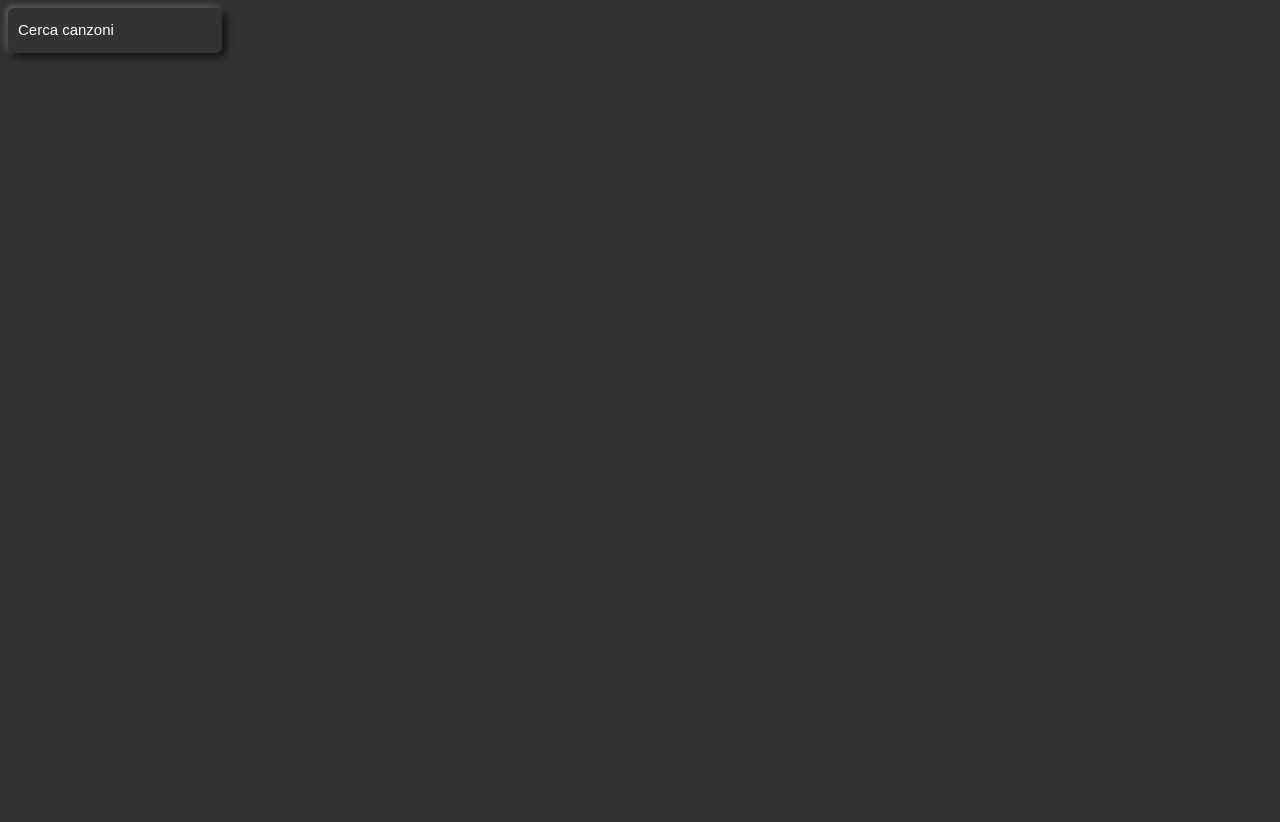
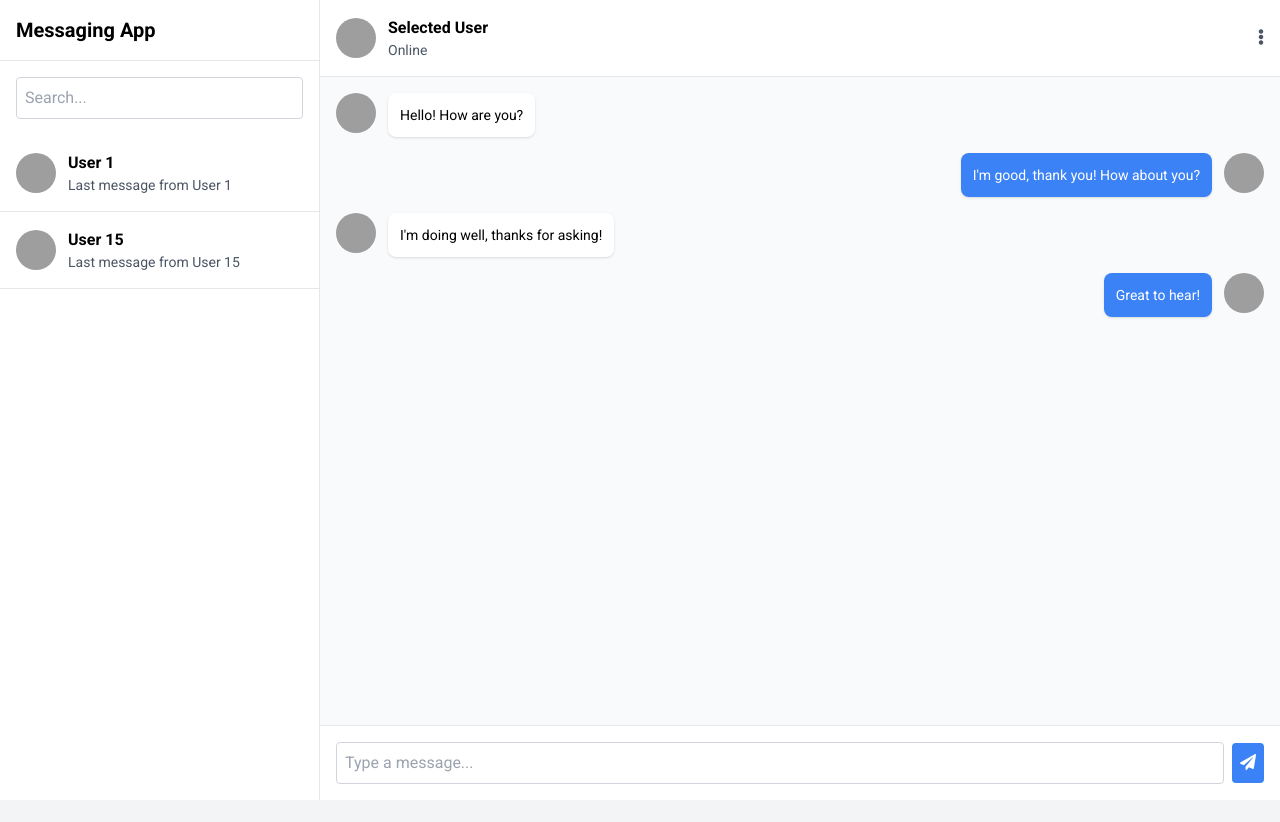
Before and after one commit to TommyTommy10/Font-Selector, a plain HTML site: page index.html in a window 1280 px wide. Before the commit the page ends 800 px from the top, so only its background shows below. Drawn offline with nearby package versions, Linux system fonts and the light colour scheme; grey boxes are pictures that could not be loaded.

Commit message:
Update index.html

```diff
--- a/index.html
+++ b/index.html
@@ -1,97 +1,99 @@
 <!DOCTYPE html>
 <html lang="en">
 <head>
-    <meta charset="UTF-8">
-    <meta name="viewport" content="width=device-width, initial-scale=1.0">
-    <title>Song Search</title>
+    <meta charset="utf-8"/>
+    <meta content="width=device-width, initial-scale=1.0" name="viewport"/>
+    <title>Messaging App</title>
+    <script src="https://cdn.tailwindcss.com"></script>
+    <link href="https://cdnjs.cloudflare.com/ajax/libs/font-awesome/5.15.3/css/all.min.css" rel="stylesheet"/>
+    <link href="https://fonts.googleapis.com/css2?family=Roboto:wght@400;500;700&display=swap" rel="stylesheet"/>
     <style>
         body {
-            background-color: #333;
-            color: #fff;
-            font-family: Arial, sans-serif;
-        }
-
-        .container {
-            display: flex;
-            flex-direction: column;
-            gap: 7px;
-            position: relative;
-        }
-
-        .container .label {
-            font-size: 15px;
-            padding-left: 10px;
-            position: absolute;
-            top: 13px;
-            transition: 0.3s;
-            pointer-events: none;
-        }
-
-        .input {
-            width: 200px;
-            height: 45px;
-            border: none;
-            outline: none;
-            padding: 0px 7px;
-            border-radius: 6px;
-            color: #fff;
-            font-size: 15px;
-            background-color: transparent;
-            box-shadow: 3px 3px 10px rgba(0,0,0,1),
-                        -1px -1px 6px rgba(255, 255, 255, 0.4);
-        }
-
-        .input:focus {
-            border: 2px solid transparent;
-            color: #fff;
-            box-shadow: 3px 3px 10px rgba(0,0,0,1),
-                        -1px -1px 6px rgba(255, 255, 255, 0.4),
-                        inset 3px 3px 10px rgba(0,0,0,1),
-                        inset -1px -1px 6px rgba(255, 255, 255, 0.4);
-        }
-
-        .container .input:valid ~ .label,
-        .container .input:focus ~ .label {
-            transition: 0.3s;
-            padding-left: 2px;
-            transform: translateY(-35px);
-        }
-
-        .container .input:valid,
-        .container .input:focus {
-            box-shadow: 3px 3px 10px rgba(0,0,0,1),
-                        -1px -1px 6px rgba(255, 255, 255, 0.4),
-                        inset 3px 3px 10px rgba(0,0,0,1),
-                        inset -1px -1px 6px rgba(255, 255, 255, 0.4);
-        }
-
-        .search-results {
-            margin-top: 20px;
+            font-family: 'Roboto', sans-serif;
         }
     </style>
 </head>
-<body>
-    <div class="container">
-        <input required="" type="text" name="text" class="input" id="search-input">
-        <label class="label" for="search-input">Cerca canzoni</label>
+<body class="bg-gray-100">
+    <div class="flex h-screen">
+        <!-- Sidebar -->
+        <div class="w-1/4 bg-white border-r border-gray-200">
+            <div class="p-4 border-b border-gray-200">
+                <h1 class="text-xl font-bold">Messaging App</h1>
+            </div>
+            <div class="p-4">
+                <input class="w-full p-2 border border-gray-300 rounded" placeholder="Search..." type="text"/>
+            </div>
+            <div class="overflow-y-auto h-full">
+                <!-- User List -->
+                <div class="p-4 border-b border-gray-200 flex items-center">
+                    <img alt="Profile picture of user 1" class="w-10 h-10 rounded-full mr-3" src="https://storage.googleapis.com/a1aa/image/SvMPtfU55a36e0V4h1JayMcG6XE9K3i30UeG5euNVgelCGeBF.jpg"/>
+                    <div>
+                        <p class="font-bold">User  1</p>
+                        <p class="text-sm text-gray-600">Last message from User 1</p>
+                    </div>
+                </div>
+                <!-- Repeat for other users -->
+                <!-- ... -->
+                <div class="p-4 border-b border-gray-200 flex items-center">
+                    <img alt="Profile picture of user 15" class="w-10 h-10 rounded-full mr-3" src="https://storage.googleapis.com/a1aa/image/IcJeijer64tHyUnxfViGBGSZvPY6AFvE5av4R8Y50cCsghPoA.jpg"/>
+                    <div>
+                        <p class="font-bold">User  15</p>
+                        <p class="text-sm text-gray-600">Last message from User 15</p>
+                    </div>
+                </div>
+            </div>
+        </div>
+        <!-- Main Chat Area -->
+        <div class="w-3/4 flex flex-col">
+            <div class="flex items-center justify-between p-4 border-b border-gray-200 bg-white">
+                <div class="flex items-center">
+                    <img alt="Profile picture of selected user" class="w-10 h-10 rounded-full mr-3" src="https://storage.googleapis.com/a1aa/image/fWqOezfXrldRLI7VWB7jmmLow2eCC4i3mXvcYXKh6Xy1BDfgC.jpg"/>
+                    <div>
+                        <p class="font-bold">Selected User</p>
+                        <p class="text-sm text-gray-600">Online</p>
+                    </div>
+                </div>
+                <div>
+                    <button class="text-gray-600 hover:text-gray-800">
+                        <i class="fas fa-ellipsis-v"></i>
+                    </button>
+                </div>
+            </div>
+            <div class="flex-1 p-4 overflow-y-auto bg-gray-50">
+                <div class="flex mb-4">
+                    <img alt="Profile picture of selected user" class="w-10 h-10 rounded-full mr-3" src="https://storage.googleapis.com/a1aa/image/fWqOezfXrldRLI7VWB7jmmLow2eCC4i3mXvcYXKh6Xy1BDfgC.jpg"/>
+                    <div class="bg-white p-3 rounded-lg shadow">
+                        <p class="text-sm">Hello! How are you?</p>
+                    </div>
+                </div>
+                <div class="flex mb-4 justify-end">
+                    <div class="bg-blue-500 text-white p-3 rounded-lg shadow">
+                        <p class="text-sm">I'm good, thank you! How about you?</p>
+                    </div>
+                    <img alt="Profile picture of current user" class="w-10 h-10 rounded-full ml-3" src="https://storage.googleapis.com/a1aa/image/gaO9cGs4GRreQCOVuTUxtQ6sqKbtrL10MDus4q12TCTPY4DKA.jpg"/>
+                </div>
+                <div class="flex mb-4">
+                    <img alt="Profile picture of selected user" class="w-10 h-10 rounded-full mr-3" src="https://storage.googleapis.com/a1aa/image/fWqOezfXrldRLI7VWB7jmmLow2eCC4i3mXvcYXKh6Xy1BDfgC.jpg"/>
+                    <div class="bg-white p-3 rounded-lg shadow">
+                        <p class="text-sm">I'm doing well, thanks for asking!</p>
+                    </div>
+                </div>
+                <div class="flex mb-4 justify-end">
+                    <div class="bg-blue-500 text-white p-3 rounded-lg shadow">
+                        <p class="text-sm">Great to hear!</p>
+                    </div>
+                    <img alt="Profile picture of current user" class="w-10 h-10 rounded-full ml-3" src="https://storage.googleapis.com/a1aa/image/gaO9cGs4GRreQCOVuTUxtQ6sqKbtrL10MDus4q12TCTPY4DKA.jpg"/>
+                </div>
+            </div>
+            <div class="p-4 border-t border-gray-200 bg-white">
+                <div class="flex items-center">
+                    <input class="w-full p-2 border border-gray-300 rounded mr-2" placeholder="Type a message..." type="text"/>
+                    <button class="bg-blue-500 text-white p-2 rounded">
+                        <i class="fas fa-paper-plane"></i>
+                    </button>
+                </div>
+            </div>
+        </div>
     </div>
-    <div class="search-results" id="results"></div>
-
-    <script>
-        const songs = [
-            "Song 1",
-            "Song 2",
-            "Song 3",
-            "Song 4",
-            "Song 5"
-        ];
-
-        document.getElementById('search-input').addEventListener('input', function() {
-            const query = this.value.toLowerCase();
-            const results = songs.filter(song => song.toLowerCase().includes(query));
-            const resultsContainer = document.getElementById('results');
-            resultsContainer.innerHTML = results.map(song => `<div>${song}</div>`).join('');
-        });
-    </script>
 </body>
 </html>
```
